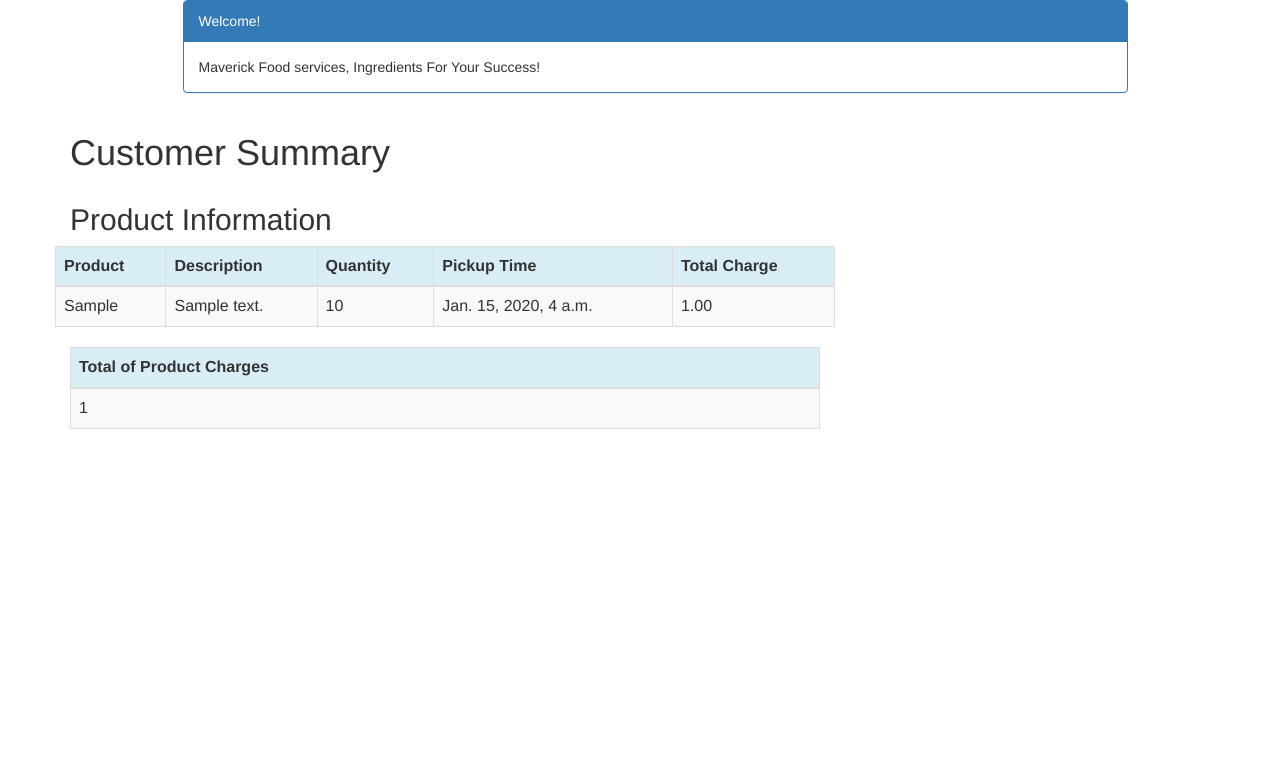
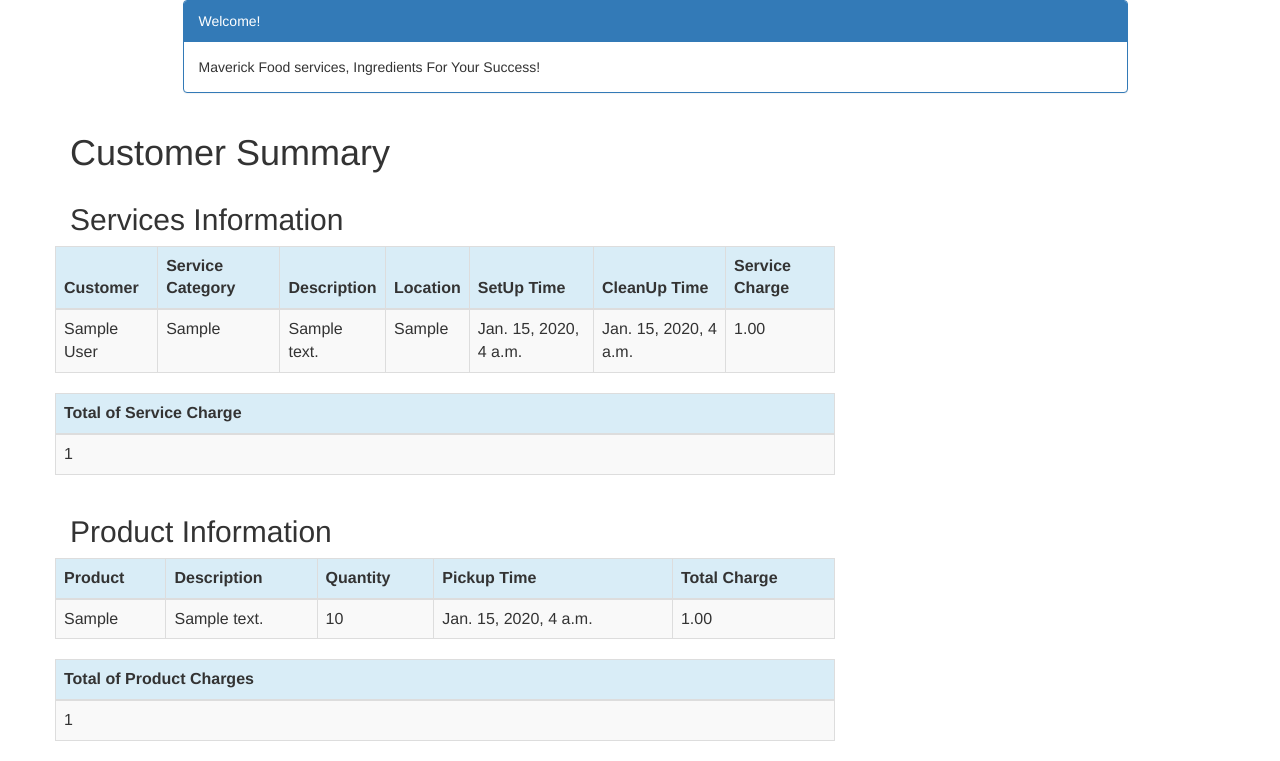
Before and after one commit to JeremySmith11/Maverick-Food-Service, a Django app: page /customer/1/summary/ in a window 1280 px wide. Shown: the part 52-813 px from the top of the page. Before the commit the page ends 481 px from the top, so only its background shows below. Run offline with Django 3.2, Linux system fonts and the light colour scheme; a user stored in the database is signed in; tables that the repository leaves empty hold one stand-in row (values such as "Sample post"); some libraries are stand-ins or nearby versions.

Commit message:
added services summary and total charge

```diff
--- a/mfscrm/crm/templates/crm/summary.html
+++ b/mfscrm/crm/templates/crm/summary.html
@@ -15,13 +15,65 @@
         </div>
     </div>
 </div>
+
 <div class="row">
     <h1 style="padding-left: 15Px">Customer Summary</h1>
 </div>
 
     <div class="row">
+        <h2 style="padding-left: 15Px">Services Information</h2>
+    </div>
+
+    <div class="row">
+        <table class="table table-striped table-bordered table-hover">
+            <thead>
+            <tr class="bg-info">
+                <th>Customer</th>
+                <th>Service Category</th>
+                <th>Description</th>
+                <th>Location</th>
+                <th>SetUp Time</th>
+                <th>CleanUp Time</th>
+                <th>Service Charge</th>
+
+            </tr>
+            </thead>
+            <tbody>
+            {% for service in services %}
+                <tr>
+                    <td>{{ service.cust_name }}</td>
+                    <td>{{ service.service_category }}</td>
+                    <td>{{ service.description }}</td>
+                    <td>{{ service.location }}</td>
+                    <td>{{ service.setup_time }}</td>
+                    <td>{{ service.cleanup_time }}</td>
+                    <td>{{ service.service_charge|intcomma }}</td>
+                </tr>
+            {% endfor %}
+            </tbody>
+        </table>
+    </div>
+
+    <div class="row">
+        <table class="table table-striped table-bordered table-hover">
+        <thead>
+            <tr class="bg-info">
+                <th>Total of Service Charge</th>
+            </tr>
+        </thead>
+        <tbody>
+            <tr>
+                <td>{{ sum_service_charge.service_charge__sum|intcomma }}</td>
+
+            </tr>
+        </tbody>
+        </table>
+    </div>
+
+    <div class="row">
         <h2 style="padding-left: 15Px">Product Information</h2>
     </div>
+
     <div class="row">
         <table class="table table-striped table-bordered table-hover">
             <thead>
@@ -47,6 +99,8 @@
             </tbody>
         </table>
     </div>
+
+    <div class="row">
         <table class="table table-striped table-bordered table-hover">
         <thead>
             <tr class="bg-info">
@@ -59,7 +113,7 @@
 
             </tr>
         </tbody>
-    </table>
-</div>
+        </table>
+    </div>
 
 {% endblock %}
```
